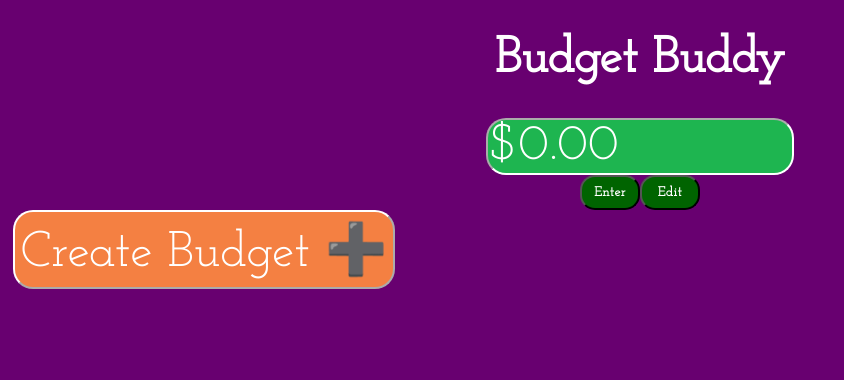
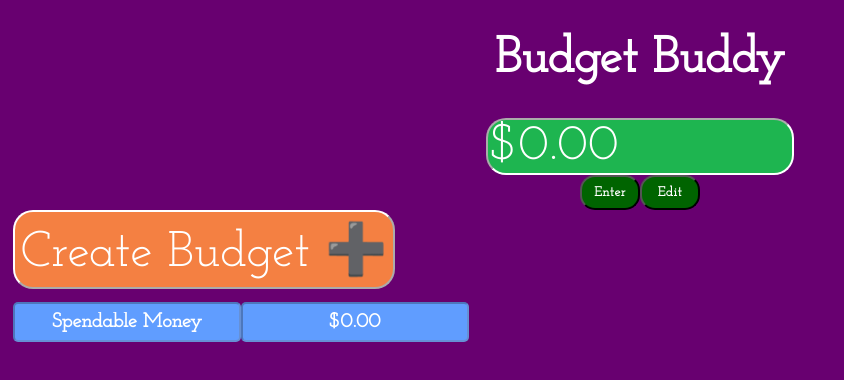
Before and after one commit to gauriramesh/budgetbuddy, a React (Create React App) app: page / in a window 1280 px wide. Shown: the top 380 px of the page, without its empty margins (0-844 px from the left). Built offline with nearby package versions, Linux system fonts and the light colour scheme.

Commit message:
Added Default Budget Category and Default Balance

```diff
--- a/src/App.css
+++ b/src/App.css
@@ -94,3 +94,33 @@ h1 {
     float: left;
     margin-left: 1vw;
 }
+
+.BudgetTitle {
+    margin-top: 1vw;
+    text-align: center;
+    padding-top: 1vh;
+    padding-bottom: 1vh;
+    font-family: 'Josefin Slab', serif;
+    font-size: 20px;
+    font-weight: bold;
+    border-radius: 5px;
+    background-color: #609dff;
+    color: white;
+    float: left;
+    clear: left;
+    margin-left: 1vw;
+}
+
+.CategoryBalance {
+    margin-top: 1vw;
+    text-align: center;
+    padding-top: 1vh;
+    padding-bottom: 1vh;
+    font-family: 'Josefin Slab', serif;
+    font-size: 20px;
+    font-weight: bold;
+    border-radius: 5px;
+    background-color: #609dff;
+    color: white;
+    float: left;
+}
--- a/src/App.js
+++ b/src/App.js
@@ -2,6 +2,7 @@ import React, { Component } from 'react';
 import PropTypes from 'prop-types';
 import './App.css';
 import CategoryButton from './CategoryButton.js';
+import Budget from './Budget.js';
 
 class App extends Component {
   render() {
@@ -55,7 +56,8 @@ class OverallBalance extends Component {
         } else {
             document.getElementById('obalance').style.backgroundColor = "#1eb550";
         }
-        //console.log(this.state.overallBalance);
+        //TODO: Move the color changing thing somehwhere else so that budget components can access it.
+        //TODO: Also does not account for if initial typed value is negative.
 
     }
 
@@ -80,7 +82,7 @@ class OverallBalance extends Component {
                     {this.state.showPop ? <EditPopup updateOverallBalance={(e) => this.updateOverallBalance(e)}/> : null}
                     {/*Seems like potential opportunity for refactoring*/}
                 </form>
-                <CategoryButton/>
+                <CategoryButton/> <Budget overallBalance={this.state.overallBalance}/>
             </div>
         );
     }
--- /dev/null
+++ b/src/Budget.js
@@ -0,0 +1,30 @@
+import React, { Component } from 'react';
+
+class Budget extends Component {
+    render() {
+        return (
+            <div>
+                <BudgetTitle/>
+                <CategoryBalance overallBalance={this.props.overallBalance}/>
+            </div>
+        );
+    }
+}
+
+function BudgetTitle(props) {
+    return(
+        <div>
+            <input disabled className="BudgetTitle" defaultValue="Spendable Money"/>
+        </div>
+    );
+}
+
+function CategoryBalance(props) {
+    return(
+        <div>
+            <input disabled className="CategoryBalance" defaultValue={props.overallBalance}/>
+        </div>
+    );
+}
+
+export default Budget;
--- a/src/CategoryButton.js
+++ b/src/CategoryButton.js
@@ -8,7 +8,6 @@ function CategoryButton(props) {
                 </button>
             </div>
         );
-
 }
 
 export default CategoryButton;
```
